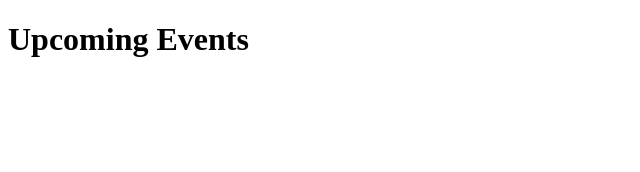
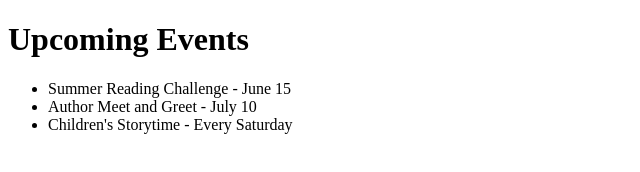
Before and after one commit to aminatanimashaun31/DevOps_darey.io, a plain HTML site: page 04-greenwood-library-website/events.html in a window 1280 px wide. Shown: the whole page, without its empty margins (0-640 px from the left). Drawn offline with Linux system fonts and the light colour scheme.

Commit message:
Update events page with new community events

```diff
--- a/04-greenwood-library-website/events.html
+++ b/04-greenwood-library-website/events.html
@@ -6,6 +6,10 @@
 </head>
 <body>
   <h1>Upcoming Events</h1>
-
+  <ul>
+    <li>Summer Reading Challenge - June 15</li>
+    <li>Author Meet and Greet - July 10</li>
+    <li>Children's Storytime - Every Saturday</li>
+  </ul>
 </body>
 </html>
```
